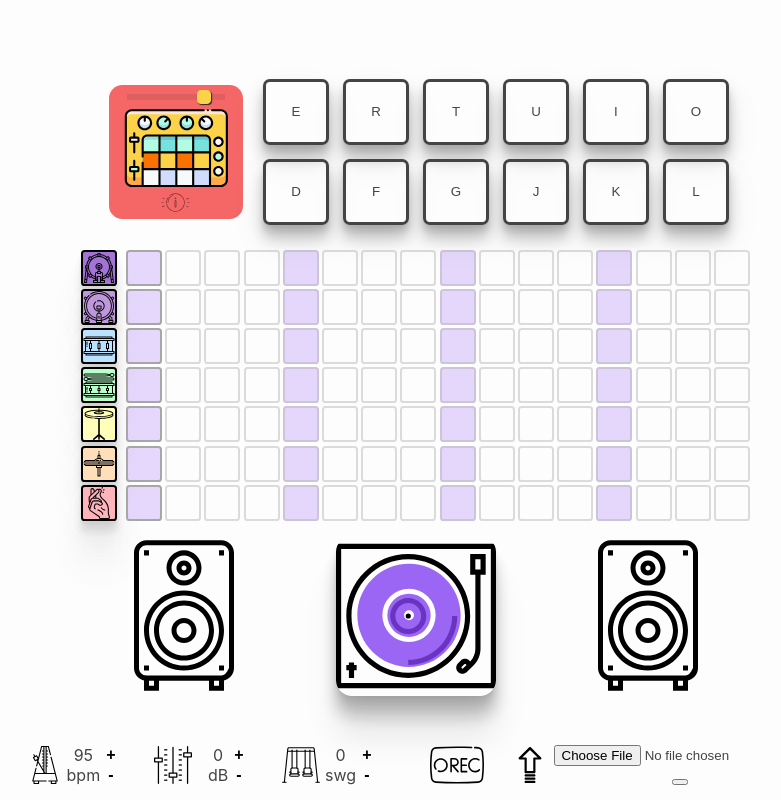
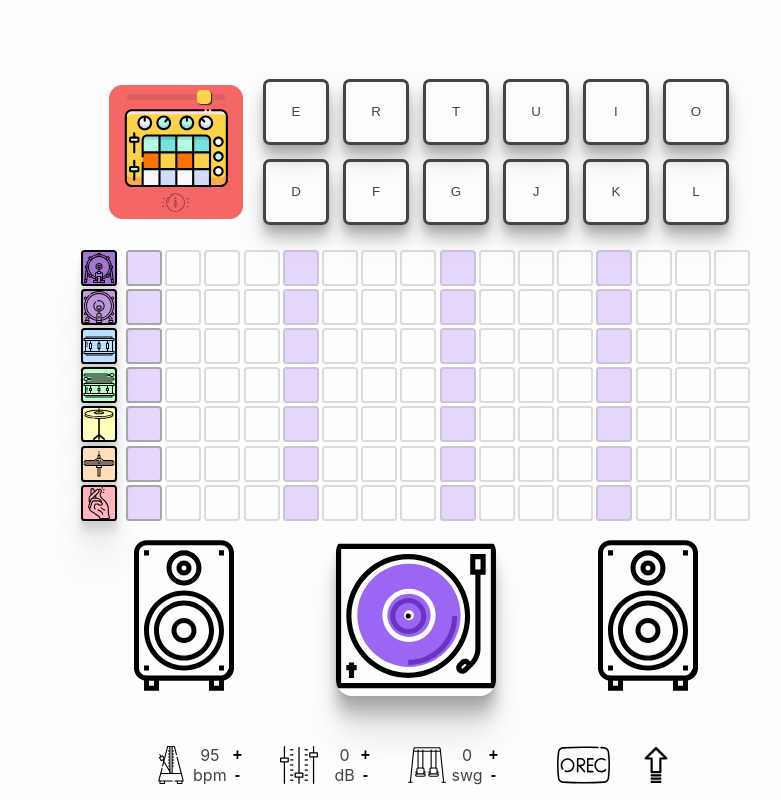
Before and after one commit to JakubJureczko/drum-seq, a React (Create React App) app: page / in a window 1280 px wide. Shown: the whole page, without its empty margins (224-1005 px from the left). Built offline with nearby package versions, Linux system fonts and the light colour scheme; no server answers.

Commit message:
erasing components

```diff
--- a/src/App.js
+++ b/src/App.js
@@ -10,8 +10,7 @@ import Swing from "./components/Swing";
 import Recorder from "./components/Recorder";
 import Modal from "./components/Modal";
 import useModal from "./components/useModal";
-import Bboy from "./components/Bboy"
-import Upload from "./components/Upload"
+
 
 import "./App.css";
 import VolumeContextProvider from "./volumeContext";
@@ -35,8 +34,6 @@ function App() {
                 <button onMouseDown={toggle}></button>
                 <Modal isShowing={isShowing} hide={toggle} />
               </div>
-              {/* <Bboy /> */}
-              <Upload />
             </div>
           </div>
         </div>
```
